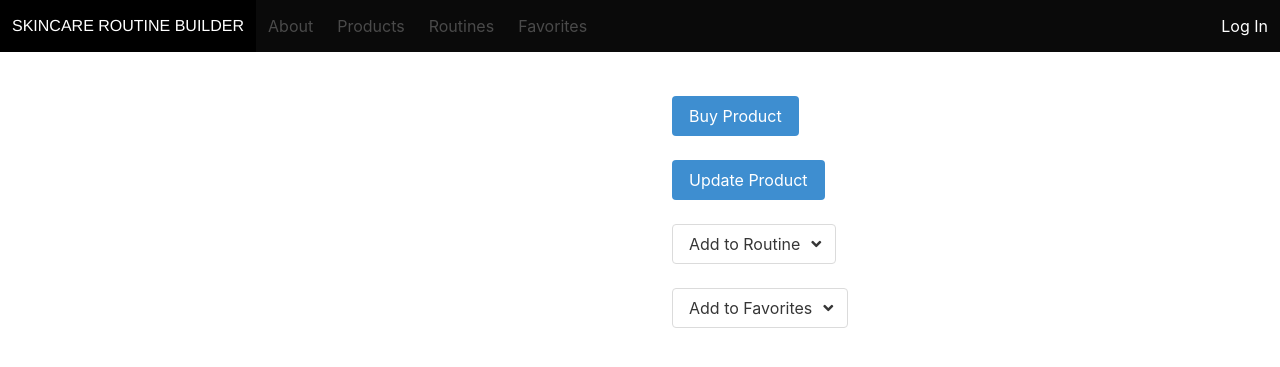
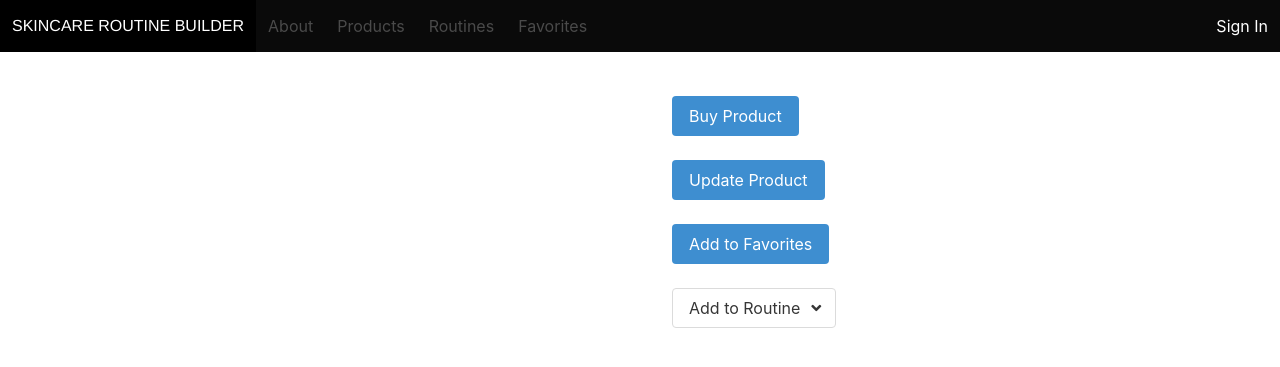
Before and after one commit to daejah-atkinson/Capstone_Skincare_Routine_Builder, a Django app: template skincare_django/main_app/templates/brand_detail.html in a window 1280 px wide. Shown: the top 367 px of the page. Run offline with Django 3.2, Linux system fonts and the light colour scheme; the template is opened without the code that fills it, so the values that code supplies are empty.

Commit message:
favorites and routine working

```diff
--- a/skincare_django/main_app/templates/base.html
+++ b/skincare_django/main_app/templates/base.html
@@ -31,11 +31,11 @@
             {% if user.is_authenticated %}
                     <div class="navbar-menu navbar-end">
                         <span class="navbar-item text-capitalize">Hi, {{user.username}}</span>
-                        <a class="navbar-item" href="{% url 'logout' %}">Logout</a>
+                        <a class="navbar-item" href="{% url 'logout' %}">Sign Out</a>
                     </div>
                 {% else %}
                 <div class="navbar-menu navbar-end">
-                    <a class="navbar-item" href="{% url 'login' %}">Log In</a>
+                    <a class="navbar-item" href="{% url 'login' %}">Sign In</a>
                  </div>
                 {% endif %}
         </nav>
--- a/skincare_django/main_app/templates/brand_detail.html
+++ b/skincare_django/main_app/templates/brand_detail.html
@@ -17,6 +17,9 @@
         <br/>
         <br/>
         <a href="{% url 'brand_update' brand.pk %}" class="button is-info">Update Product</a>
+        <br/>
+        <br/>
+        <a href="{% url 'favorite_brand_assoc' 4 brand.pk %}?assoc=add" class="button is-info">Add to Favorites</a>
         <br/>
         <br/>
         <span>
@@ -47,38 +50,9 @@
               </div>
             </div>
           </span>
-          <br/>
-        <br/>
-        <span>
-            <div class="dropdown">
-              <div class="dropdown-trigger">
-                <button
-                  class="button"
-                  aria-haspopup="true"
-                  aria-controls="dropdown-menu"
-                >
-                  <span>Add to Favorites</span>
-                  <span class="icon is-small">
-                    <i class="fas fa-angle-down" aria-hidden="true"></i>
-                  </span>
-                </button>
-              </div>
-              <div class="dropdown-menu" id="dropdown-menu" role="menu">
-                <div class="dropdown-content">
-                  {% for favorite in favorites %}
-                  <a
-                    href="{% url 'favorite_brand_assoc' favorite.pk brand.pk %}?assoc=add"
-                    class="dropdown-item"
-                  >
-                    {{favorite.name}}
-                  </a>
-                  {% endfor %}
-                </div>
-              </div>
-            </div>
-          </span>
-
     </div>
 </div>
 
+
+
 {% endblock %}
--- a/skincare_django/main_app/templates/favorites.html
+++ b/skincare_django/main_app/templates/favorites.html
@@ -39,4 +39,5 @@
         <div class="routine mb-5">"There are no products in your favorites."</div>
     {% endfor %}
 </div>
+
 {% endblock %}
--- a/skincare_django/main_app/templates/routines.html
+++ b/skincare_django/main_app/templates/routines.html
@@ -1,6 +1,7 @@
 {% extends 'base.html' %}
 {% block content %}
 <h1 class='title'> Routines</h1>
+<hr/>
 <div class="home_routines">
     {% for routine in routines %}
         <div class="routine mb-5">
--- a/skincare_django/main_app/views.py
+++ b/skincare_django/main_app/views.py
@@ -104,6 +104,12 @@ class BrandDetail(DetailView):
     model = Brand
     template_name = "brand_detail.html"
 
+    def get_context_data(self, **kwargs):
+        context = super().get_context_data(**kwargs)
+        context["favorites"] = Favorite.objects.all()
+        context["routines"] = Routine.objects.all()
+        return context
+
 class BrandUpdate(UpdateView):
     model = Brand
     fields = ['brand', 'name', 'img', 'link']
```
